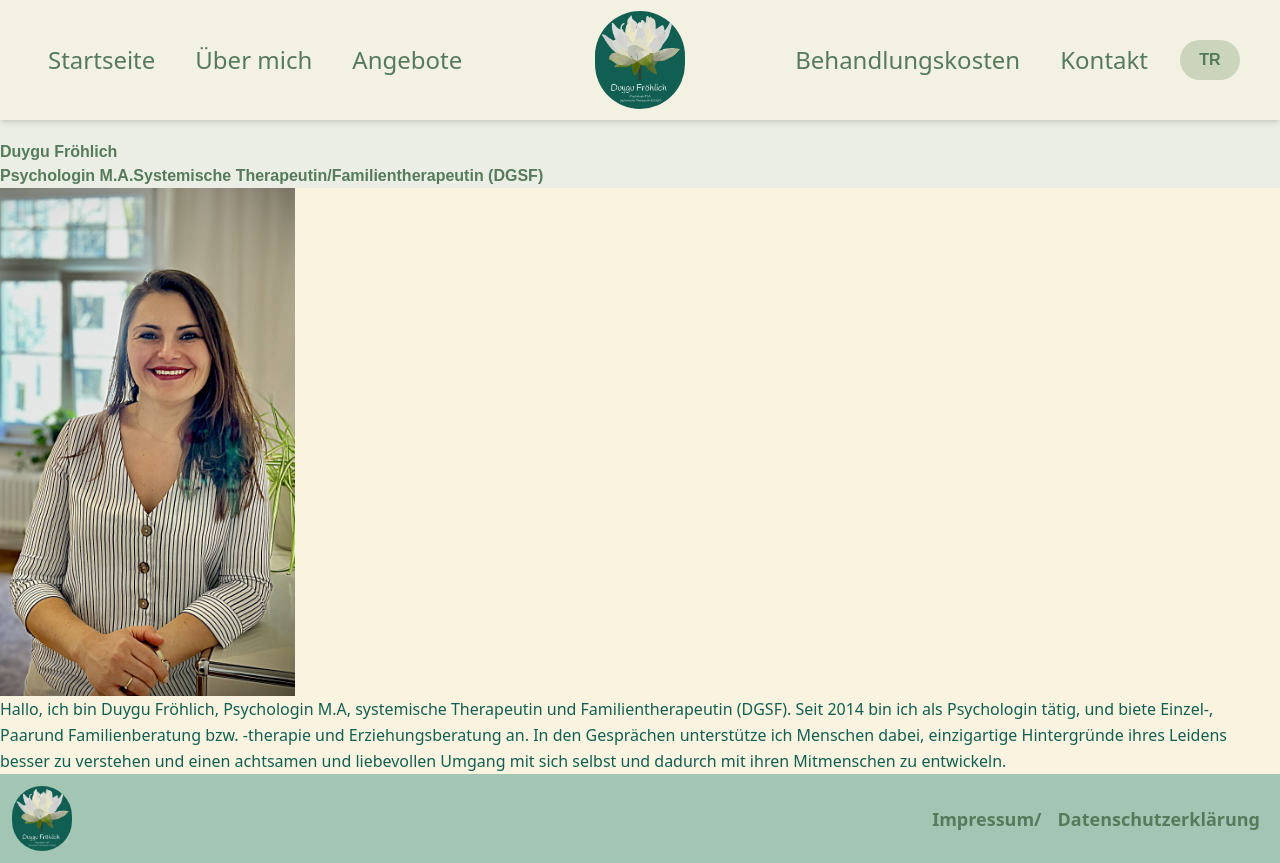
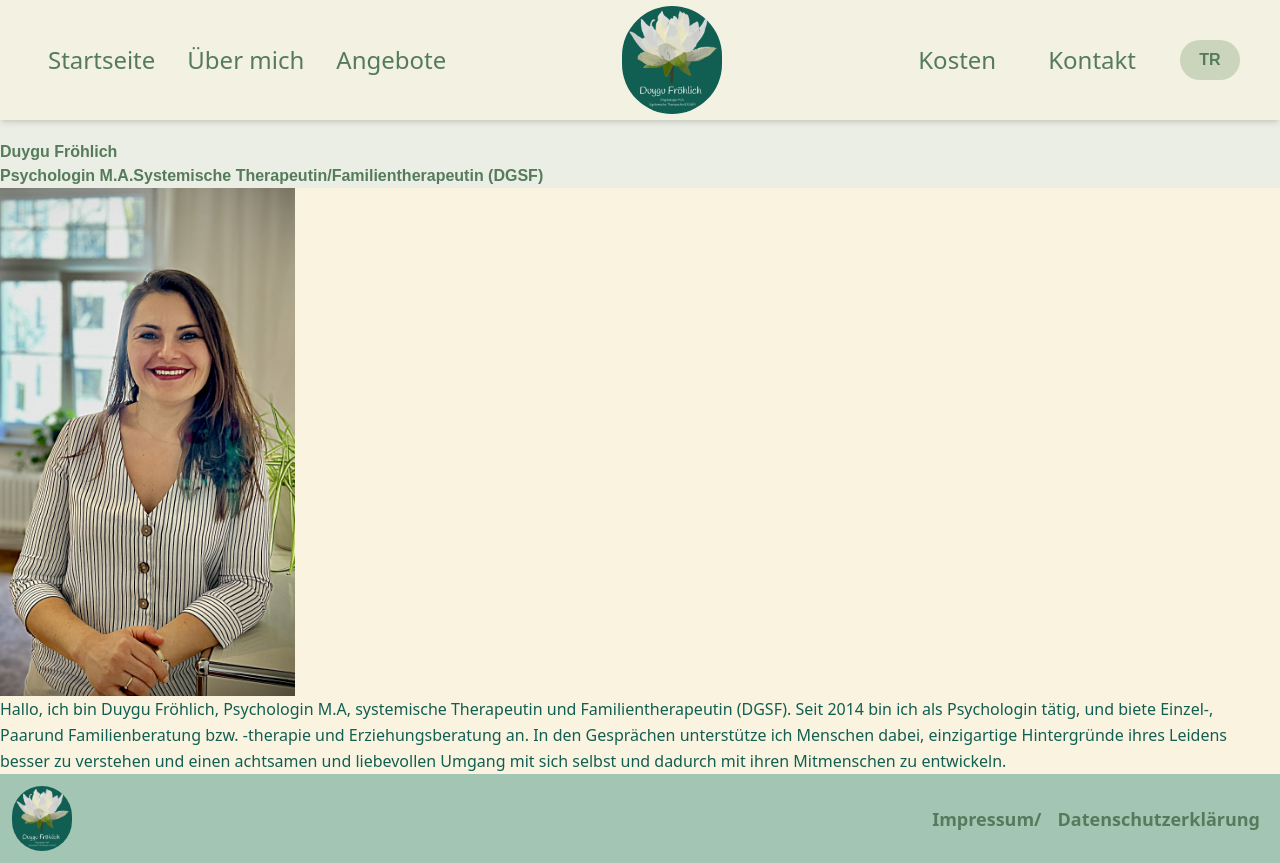
Before and after one commit to FereshteSH/psychologin-froehlich, a Next.js app: page /de in a window 1280 px wide. Built offline with nearby package versions, Linux system fonts and the light colour scheme; a web font is replaced by a local one.

Commit message:
navi-tablet

```diff
--- a/src/components/NavBar.tsx
+++ b/src/components/NavBar.tsx
@@ -5,31 +5,27 @@ import LanguageSwitcher from './LanguageSwitcher';
 import Image from 'next/image';
 import { useState, useEffect } from 'react';
 import { AnimatePresence, motion } from 'framer-motion';
-import clsx from 'clsx'; // Make sure you have this installed: npm i clsx
+import clsx from 'clsx';
 
 export default function NavBar({ currentLang }: { currentLang: 'de' | 'tr' }) {
-
   const [menuOpen, setMenuOpen] = useState(false);
   const [isScrolled, setIsScrolled] = useState(false);
   const navData = require(`../data/${currentLang}.json`);
 
-  // Detect scroll position
   useEffect(() => {
     const handleScroll = () => {
       setIsScrolled(window.scrollY > 10);
     };
-
     window.addEventListener('scroll', handleScroll);
     return () => window.removeEventListener('scroll', handleScroll);
   }, []);
 
-  // Lock scroll when mobile menu is open
   useEffect(() => {
     document.body.style.overflow = menuOpen ? 'hidden' : '';
   }, [menuOpen]);
 
   const navClass = clsx(
-    'fixed top-0 left-0 w-full h-20 shadow-md flex items-center justify-between px-4 md:px-10 transition-colors duration-300 z-[100]',
+    'fixed top-0 left-0 w-full h-20 shadow-md flex items-center justify-between px-4 lg:px-10 transition-colors duration-300 z-[100]',
     {
       'bg-[var(--color-bg-navi)]': !isScrolled,
       'bg-[var(--color-bg-navi-scrolled)]': isScrolled,
@@ -38,12 +34,11 @@ export default function NavBar({ currentLang }: { currentLang: 'de' | 'tr' }) {
 
   return (
     <>
-      {/* Top Navbar (Mobile) */}
+      {/* Top Navbar (Mobile + Tablet) */}
       {!menuOpen && (
-        <nav className={`${navClass} md:hidden`}>
-          {/* Hamburger */}
+        <nav className={`${navClass} lg:hidden`}>
           <button
-            className="md:hidden"
+            className="lg:hidden"
             onClick={() => setMenuOpen(true)}
             aria-label="Toggle menu"
           >
@@ -52,7 +47,6 @@ export default function NavBar({ currentLang }: { currentLang: 'de' | 'tr' }) {
             </svg>
           </button>
 
-          {/* Logo */}
           <Link href={`/${currentLang}`}>
             <Image
               src="/images/logo.jpg"
@@ -64,12 +58,11 @@ export default function NavBar({ currentLang }: { currentLang: 'de' | 'tr' }) {
             />
           </Link>
 
-          {/* Language Switch */}
           <LanguageSwitcher />
         </nav>
       )}
 
-      {/* Mobile Menu */}
+      {/* Mobile Menu (Mobile + Tablet) */}
       <AnimatePresence>
         {menuOpen && (
           <motion.div
@@ -77,11 +70,10 @@ export default function NavBar({ currentLang }: { currentLang: 'de' | 'tr' }) {
             animate={{ opacity: 1 }}
             exit={{ opacity: 0 }}
             transition={{ duration: 0.3 }}
-            className="fixed top-0 left-0 w-full h-screen z-[90] bg-[var(--color-bg-navi-mobile)] flex flex-col items-center justify-center gap-8 text-2xl md:hidden"
+            className="fixed top-0 left-0 w-full h-screen z-[90] bg-[var(--color-bg-navi-mobile)] flex flex-col items-center justify-center gap-8 text-2xl lg:hidden"
           >
-            {/* Close Button */}
             <button
-              className="absolute top-6 right-6"
+              className="absolute top-6 left-6"
               onClick={() => setMenuOpen(false)}
               aria-label="Close menu"
             >
@@ -101,37 +93,37 @@ export default function NavBar({ currentLang }: { currentLang: 'de' | 'tr' }) {
 
       {/* Desktop Navbar */}
       <div className={clsx(
-        'hidden md:flex fixed top-0 left-0 w-full h-30 shadow-md z-[100] items-center justify-between px-10 transition-colors duration-300',
+        'hidden lg:flex fixed top-0 left-0 w-full h-30 shadow-md z-[100] items-center justify-between px-10 transition-colors duration-300',
         {
           'bg-[var(--color-bg-navi)]': !isScrolled,
           'bg-[var(--color-bg-navi-scrolled)]': isScrolled,
         }
       )}>
         {/* Left Links */}
-        <div className="flex gap-6">
-          <Link href={`/${currentLang}`} className='text-2xl'>{navData.nav.home}</Link>
-          <Link href={`/${currentLang}/about`} className='text-2xl'>{navData.nav.about}</Link>
-          <Link href={`/${currentLang}/angebote`} className='text-2xl'>{navData.nav.angebote}</Link>
+        <div className="flex gap-4 lg:gap-4">
+          <Link href={`/${currentLang}`} className='text-xl lg:text-2xl'>{navData.nav.home}</Link>
+          <Link href={`/${currentLang}/about`} className='text-xl lg:text-2xl'>{navData.nav.about}</Link>
+          <Link href={`/${currentLang}/angebote`} className='text-xl lg:text-2xl'>{navData.nav.angebote}</Link>
         </div>
 
         {/* Center Logo */}
-        <div className="absolute left-1/2 transform -translate-x-1/2">
+        <div className="absolute left-1/2 transform -translate-x-1/2 lg:ml-8 ">
           <Link href={`/${currentLang}`}>
             <Image
               src="/images/logo.jpg"
               alt="Logo"
-              width={90}
+              width={100}
               height={80}
-              className="rounded-full"
+              className="rounded-full "
               priority
             />
           </Link>
         </div>
 
         {/* Right Links */}
-        <div className="flex items-center gap-6">
-          <Link href={`/${currentLang}/cost`} className='text-2xl'>{navData.nav.cost}</Link>
-          <Link href={`/${currentLang}/contact`} className='text-2xl'>{navData.nav.contact}</Link>
+        <div className="flex items-center gap-4 lg:gap-9">
+          <Link href={`/${currentLang}/cost`} className='text-xl lg:text-2xl'>{navData.nav.cost}</Link>
+          <Link href={`/${currentLang}/contact`} className='text-xl lg:text-2xl'>{navData.nav.contact}</Link>
           <LanguageSwitcher />
         </div>
       </div>
--- a/src/data/de.json
+++ b/src/data/de.json
@@ -3,7 +3,7 @@
     "home": "Startseite",
     "about": "Über mich",
     "angebote": "Angebote",
-    "cost": "Behandlungskosten",
+    "cost": "Kosten",
     "contact": "Kontakt"
   },
   "Quotes": {
```
